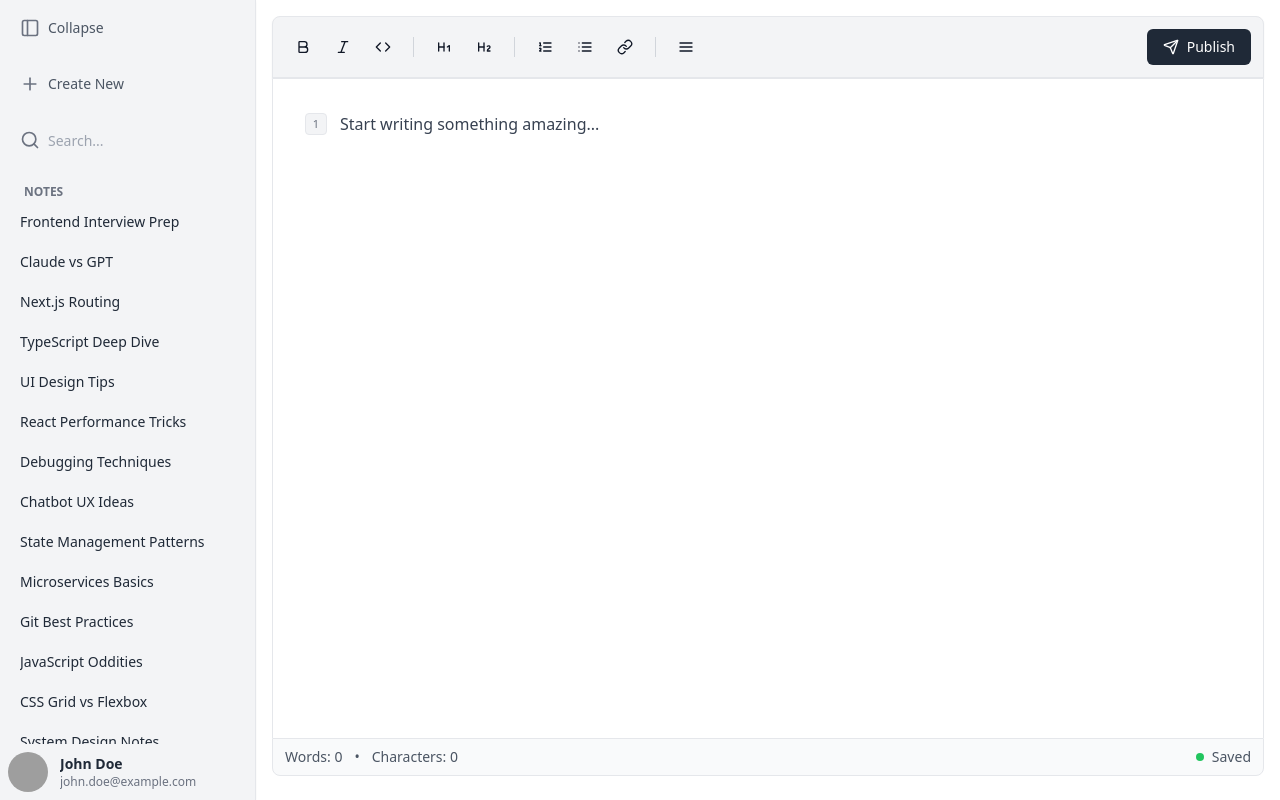
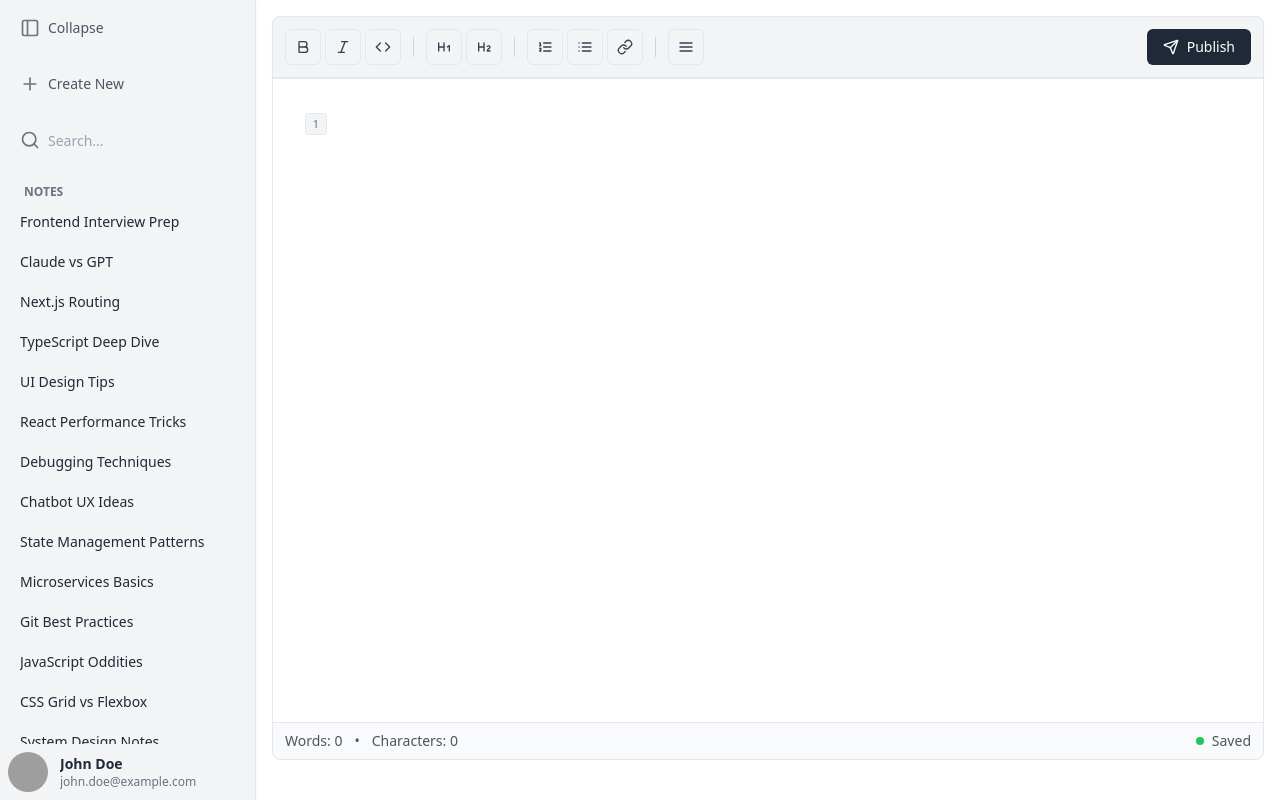
Before and after one commit to anuragsayshelloworld/docsfeed, a React (Vite) app: page / in a window 1280 px wide. Built offline with nearby package versions, Linux system fonts and the light colour scheme; grey boxes are pictures that could not be loaded.

Commit message:
Added toolbar functionality, firebase and made psublishing functional

```diff
--- a/index.html
+++ b/index.html
@@ -4,7 +4,7 @@
     <meta charset="UTF-8" />
     <link rel="icon" type="image/svg+xml" href="/notist.svg" />
     <meta name="viewport" content="width=device-width, initial-scale=1.0" />
-    <title>My Diary!</title>
+    <title>DocFeed teams</title>
   </head>
   <body>
     <div id="root"></div>
--- a/package.json
+++ b/package.json
@@ -12,6 +12,7 @@
   "dependencies": {
     "@tiptap/react": "^3.0.9",
     "@tiptap/starter-kit": "^3.0.9",
+    "firebase": "^12.1.0",
     "lucide-react": "^0.539.0",
     "react": "^19.1.1",
     "react-dom": "^19.1.1",
--- a/src/components/nested-components/maincontent-nested-components/pages/Editor.jsx
+++ b/src/components/nested-components/maincontent-nested-components/pages/Editor.jsx
@@ -1,5 +1,7 @@
 import { EditorContent, useEditor } from "@tiptap/react";
 import StarterKit from "@tiptap/starter-kit";
+import "../../../../firebase.js";
+import { saveToFirebase } from "../../../../firebase.js";
 import {
   Bold,
   Italic,
@@ -13,67 +15,135 @@ import {
   AlignJustify,
 } from "lucide-react";
 import "../../../../css/editor.css";
+import { useState, useEffect } from "react";
 
 export default function Editor() {
+  const [, setRefresh] = useState(0);
+  const [isPublishing, setIsPublishing] = useState(false);
   const workSpace = useEditor({
     extensions: [StarterKit],
-    content: "<p>Start writing something amazing...</p>",
   });
+
+  async function publish() {
+    setIsPublishing(true);
+    const content = workSpace.getHTML();
+    await saveToFirebase(content);
+    //a bit of error handling here later
+    setIsPublishing(false);
+  }
+
+  useEffect(() => {
+    if (!workSpace) return;
+
+    const updateUI = () => setRefresh((r) => r + 1);
+    workSpace.on("selectionUpdate", updateUI);
+    workSpace.on("transaction", updateUI);
+
+    return () => {
+      workSpace.off("selectionUpdate", updateUI);
+      workSpace.off("transaction", updateUI);
+    };
+  }, [workSpace]);
+
+  const toolbarButtons = [
+    {
+      id: "bold",
+      icon: Bold,
+      action: () => workSpace.chain().focus().toggleBold().run(),
+      isActive: () => workSpace.isActive("bold"),
+    },
+    {
+      id: "italic",
+      icon: Italic,
+      action: () => workSpace.chain().focus().toggleItalic().run(),
+      isActive: () => workSpace.isActive("italic"),
+    },
+    {
+      id: "code",
+      icon: Code,
+      action: () => workSpace.chain().focus().toggleCode().run(),
+      isActive: () => workSpace.isActive("code"),
+    },
+    { id: "separator" },
+    {
+      id: "h1",
+      icon: Heading1,
+      action: () => workSpace.chain().focus().toggleHeading({ level: 1 }).run(),
+      isActive: () => workSpace.isActive("heading", { level: 1 }),
+    },
+    {
+      id: "h2",
+      icon: Heading2,
+      action: () => workSpace.chain().focus().toggleHeading({ level: 2 }).run(),
+      isActive: () => workSpace.isActive("heading", { level: 2 }),
+    },
+    { id: "separator" },
+    {
+      id: "ol",
+      icon: ListOrdered,
+      action: () => workSpace.chain().focus().toggleOrderedList().run(),
+      isActive: () => workSpace.isActive("orderedList"),
+    },
+    {
+      id: "ul",
+      icon: List,
+      action: () => workSpace.chain().focus().toggleBulletList().run(),
+      isActive: () => workSpace.isActive("bulletList"),
+    },
+    { id: "link", icon: Link, action: () => {}, isActive: () => false },
+    { id: "separator" },
+    {
+      id: "justify",
+      icon: AlignJustify,
+      action: () => {},
+      isActive: () => false,
+    },
+  ];
+
+  const getButtonClass = (isActive) =>
+    `flex items-center justify-center w-9 h-9 rounded-md transition-colors duration-200 ${
+      isActive
+        ? "bg-gray-200 text-gray-900 shadow-sm border border-gray-300"
+        : "text-gray-700 hover:bg-gray-100 border"
+    }`;
+
+  const renderButton = (button) => {
+    if (button.id === "separator") {
+      return <div key={Math.random()} className="w-px h-5 bg-gray-300 mx-2" />;
+    }
+
+    const Icon = button.icon;
+    return (
+      <button
+        key={button.id}
+        onClick={button.action}
+        className={getButtonClass(button.isActive())}
+      >
+        <Icon className="w-4 h-4" />
+      </button>
+    );
+  };
 
   if (!workSpace) return null;
 
   return (
-    <div className="w-full max-w-6xl mx-auto h-[95vh] flex flex-col">
+    <div className="w-full max-w-6xl mx-auto h-[93vh] flex flex-col">
       {/* Toolbar */}
       <div className="bg-gray-100 border border-gray-200 rounded-t-lg shadow-sm overflow-hidden">
         <div className="flex flex-wrap items-center justify-between p-3 border-b border-gray-200 gap-2">
           <div className="flex items-center gap-1">
-            <button className="flex items-center justify-center w-9 h-9 rounded-md text-gray-900 hover:bg-gray-100 transition-all duration-200">
-              <Bold className="w-4 h-4" />
-            </button>
-
-            <button className="flex items-center justify-center w-9 h-9 rounded-md text-gray-900 hover:bg-gray-100 transition-all duration-200">
-              <Italic className="w-4 h-4" />
-            </button>
-
-            <button className="flex items-center justify-center w-9 h-9 rounded-md text-gray-900 hover:bg-gray-100 transition-all duration-200">
-              <Code className="w-4 h-4" />
-            </button>
-
-            <div className="w-px h-5 bg-gray-300 mx-2"></div>
-
-            <button className="flex items-center justify-center w-9 h-9 rounded-md text-gray-900 hover:bg-gray-100 transition-all duration-200">
-              <Heading1 className="w-4 h-4" />
-            </button>
-
-            <button className="flex items-center justify-center w-9 h-9 rounded-md text-gray-900 hover:bg-gray-100 transition-all duration-200">
-              <Heading2 className="w-4 h-4" />
-            </button>
-
-            <div className="w-px h-5 bg-gray-300 mx-2"></div>
-
-            <button className="flex items-center justify-center w-9 h-9 rounded-md text-gray-900 hover:bg-gray-100 transition-all duration-200">
-              <ListOrdered className="w-4 h-4" />
-            </button>
-
-            <button className="flex items-center justify-center w-9 h-9 rounded-md text-gray-900 hover:bg-gray-100 transition-all duration-200">
-              <List className="w-4 h-4" />
-            </button>
-
-            <button className="flex items-center justify-center w-9 h-9 rounded-md text-gray-900 hover:bg-gray-100 transition-all duration-200">
-              <Link className="w-4 h-4" />
-            </button>
-
-            <div className="w-px h-5 bg-gray-300 mx-2"></div>
-
-            <button className="flex items-center justify-center w-9 h-9 rounded-md text-gray-900 hover:bg-gray-100 transition-all duration-200">
-              <AlignJustify className="w-4 h-4" />
-            </button>
+            {toolbarButtons.map(renderButton)}
           </div>
 
-          <button className="flex items-center gap-2 px-4 py-2 bg-gray-800 hover:bg-gray-900 text-white text-sm rounded-md transition-colors duration-200">
+          {/* Publish */}
+          <button
+            onClick={publish}
+            className="flex items-center gap-2 px-4 py-2 bg-gray-800 hover:bg-gray-900 text-white text-sm rounded-md transition-colors duration-200"
+          >
             <Send className="w-4 h-4" />
-            <span className="font-medium">Publish</span>
+            <span className="font-medium">
+              {isPublishing ? "Publicing" : "Publish"}
+            </span>
           </button>
         </div>
       </div>
--- /dev/null
+++ b/src/firebase.js
@@ -0,0 +1,25 @@
+import { initializeApp } from "firebase/app";
+import { getFirestore, setDoc, doc } from "firebase/firestore";
+
+const firebaseConfiguration = {
+  apiKey: "AIzaSyDfqQgC5nCKW0k236HlIiZn0B0E-Kw0FYw",
+  authDomain: "docfeed.firebaseapp.com",
+  projectId: "docfeed",
+  storageBucket: "docfeed.firebasestorage.app",
+  messagingSenderId: "584547794889",
+  appId: "1:584547794889:web:746f61b5a40bf01559f218",
+};
+const app = initializeApp(firebaseConfiguration);
+
+const db = getFirestore(app);
+
+export const saveToFirebase = async (content) => {
+  console.log("Content to save:", content);
+
+  await setDoc(doc(db, "documents", "my-first-doc"), {
+    html: content,
+    savedAt: new Date(),
+  });
+
+  console.log("Saved to Firebase! 🎉");
+};
```
Also changed, not shown: 1 other file (tests, documents, lock files or other folders).
